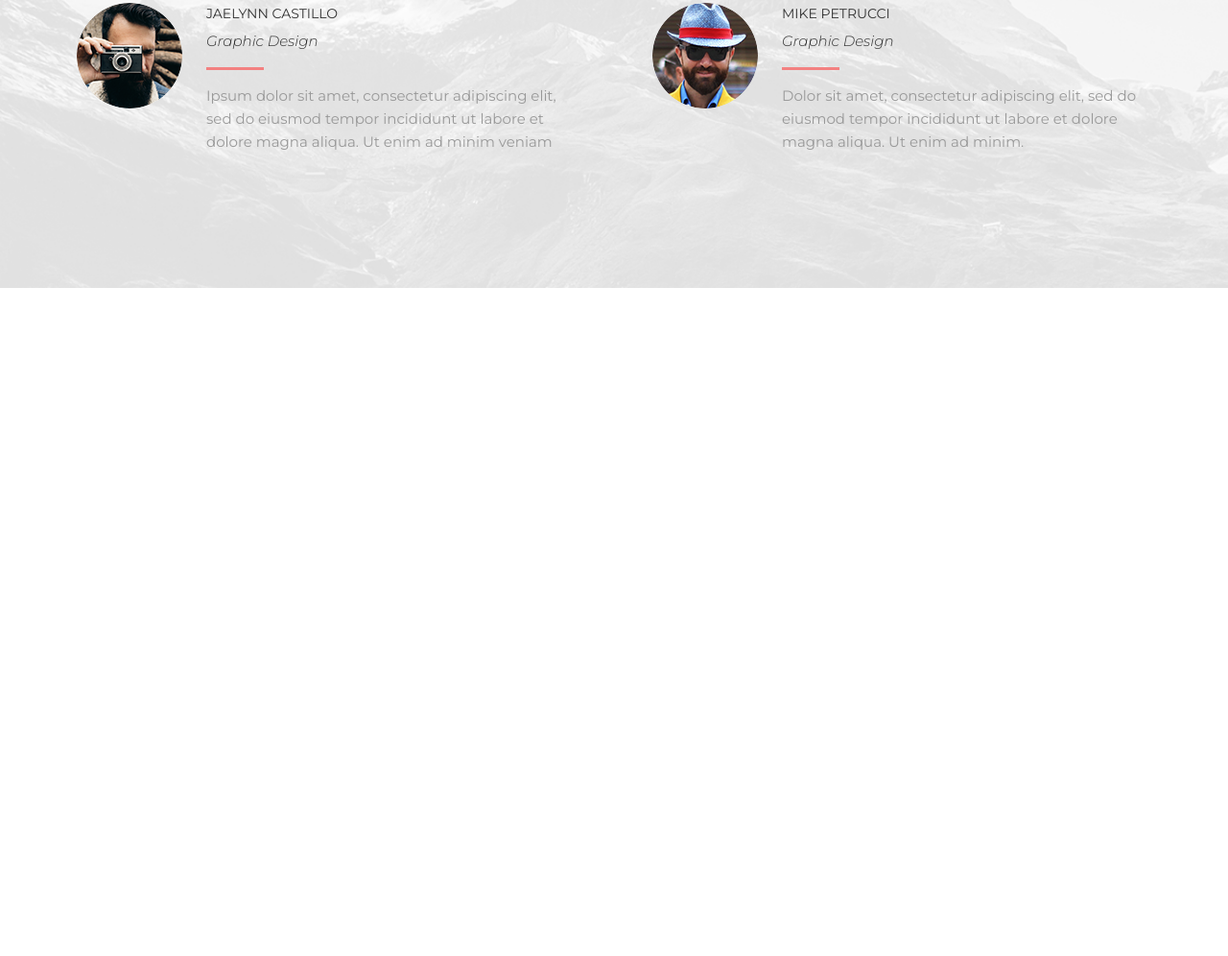
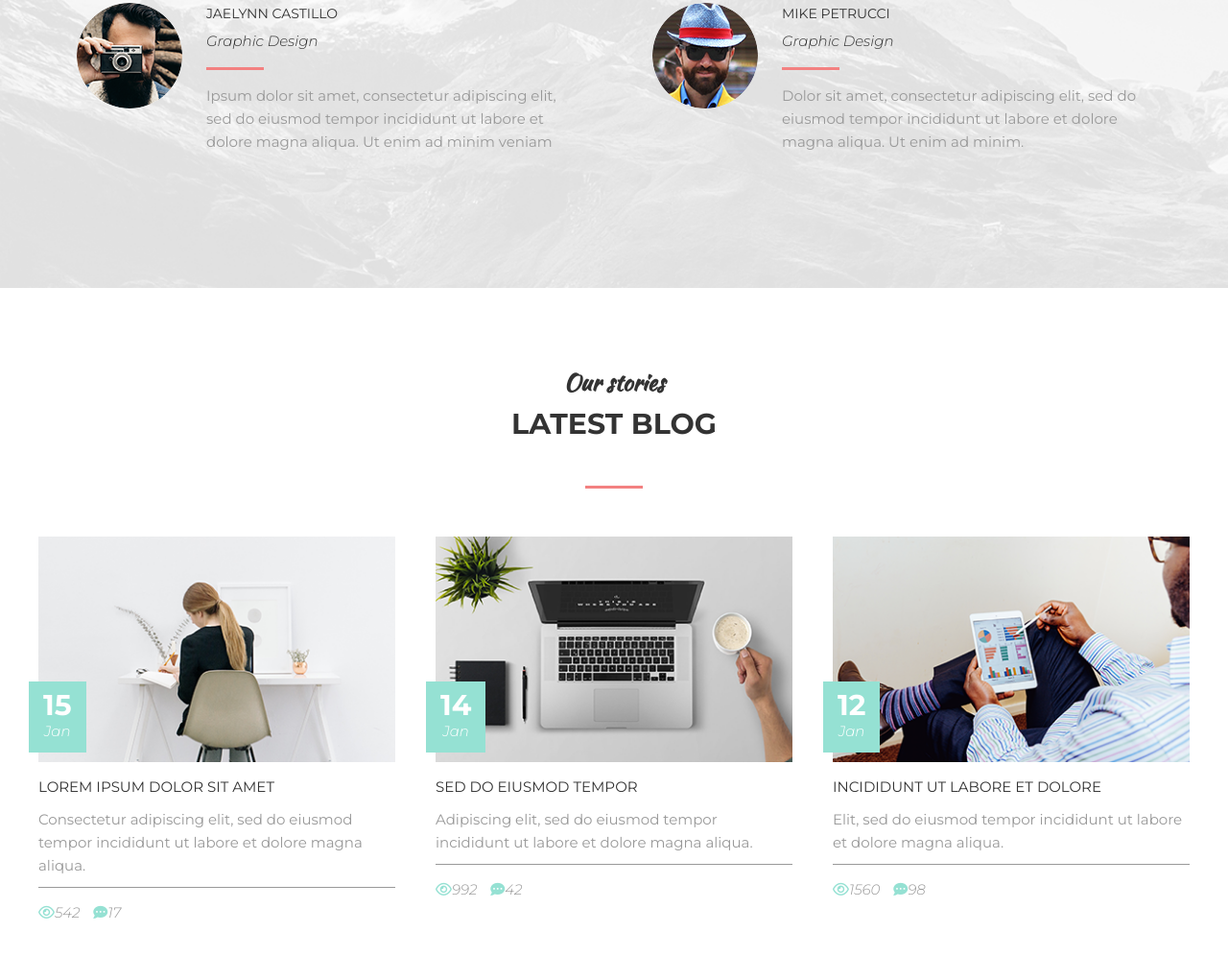
Before and after one commit to OlegWeremyew/WebsiteNumber_1, a website: page src/index.html in a window 1280 px wide. Shown: the part 7618-8614 px from the top of the page at 96% size. Before the commit the page ends 7918 px from the top, so only its background shows below. Drawn offline with Linux system fonts and the light colour scheme.

Commit message:
block "Our stories" completed

```diff
--- a/src/asets/css/style.css
+++ b/src/asets/css/style.css
@@ -777,3 +777,99 @@ hr {
 
     background-color: #f38181;
 }
+
+/* Blog */
+
+.blog {
+    display: flex;
+    justify-content: space-between;
+}
+
+.blog__item {
+    width: 31%;
+}
+
+.blog__header {
+    position: relative;
+    margin-bottom: 14px;
+}
+
+.blog__photo {
+    display: block;
+    max-width: 100%;
+    height: auto;
+}
+
+.blog__data {
+    padding: 10px 15px;
+    background-color: #95e1d3;
+
+    font-style: italic;
+    color: #fff;
+    font-size: 15px;
+    font-weight: 300;
+    text-align: center;
+
+    position: absolute;
+    bottom: 10px;
+    left: -10px;
+    z-index: 1;
+}
+
+.blog__date-day {
+    font-size: 30px;
+    font-weight: 700;
+    font-style: normal;
+    line-height: 1;
+}
+
+.blog__content {
+    margin-bottom: 10px;
+}
+
+.blog__title {
+    margin-bottom: 10px;
+
+    font-size: 15px;
+    color: #333;
+    text-transform: uppercase;
+}
+
+.blog__title a {
+    color: inherit;
+    text-decoration: none;
+}
+
+.blog__title a:hover {
+    text-decoration: underline;
+}
+
+.blog__text {
+    font-size: 15px;
+    color: #999;
+}
+
+.blog__footer {
+    border-top: 1px solid #999;
+    padding-top: 14px;
+
+    font-style: italic;
+    font-size: 15px;
+    font-weight: 300;
+    color: #999;
+
+}
+
+.blog__stat{
+
+}
+
+.blog-stat__item{
+    display: inline-block;
+    vertical-align: top;
+    margin-right: 10px;
+}
+
+.blog-stat__item i {
+    color: #95e1d3;
+}
--- a/src/index.html
+++ b/src/index.html
@@ -620,5 +620,109 @@
 </div>
 
 
+<div class="section section">
+    <div class="container">
+        <div class="section__header">
+            <h3 class="section__suptitle">Our stories</h3>
+            <h2 class="section__title">Latest blog</h2>
+        </div><!--section__header-->
+
+        <div class="blog">
+
+            <div class="blog__item">
+                <div class="blog__header">
+                    <a href="#">
+                        <img class="blog__photo" src="./asets/images/blog/1.png" alt="1">
+                    </a>
+                    <div class="blog__data">
+                        <div class="blog__date-day">15</div>
+                        Jan
+                    </div>
+                </div>
+                <div class="blog__content">
+                    <div class="blog__title">
+                        <a href="#">Lorem ipsum dolor sit amet</a>
+                    </div>
+                    <div class="blog__text">
+                        Consectetur adipiscing elit, sed do eiusmod tempor incididunt ut labore et dolore magna aliqua.
+                    </div>
+                </div>
+                <div class="blog__footer">
+                    <div class="blog__stat">
+                        <span class="blog-stat__item">
+                            <i class="far fa-eye"></i>542
+                        </span>
+                        <span class="blog-stat__item">
+                           <i class="fas fa-comment-dots"></i>17
+                        </span>
+                    </div>
+                </div>
+            </div><!--blog__item-->
+
+            <div class="blog__item">
+                <div class="blog__header">
+                    <a href="#">
+                        <img class="blog__photo" src="./asets/images/blog/2.png" alt="2">
+                    </a>
+                    <div class="blog__data">
+                        <div class="blog__date-day">14</div>
+                        Jan
+                    </div>
+                </div>
+                <div class="blog__content">
+                    <div class="blog__title">
+                        <a href="#">sed do eiusmod tempor</a>
+                    </div>
+                    <div class="blog__text">
+                        Adipiscing elit, sed do eiusmod tempor incididunt ut labore et dolore magna aliqua.
+                    </div>
+                </div>
+                <div class="blog__footer">
+                    <div class="blog__stat">
+                        <span class="blog-stat__item">
+                            <i class="far fa-eye"></i>992
+                        </span>
+                        <span class="blog-stat__item">
+                           <i class="fas fa-comment-dots"></i>42
+                        </span>
+                    </div>
+                </div>
+            </div><!--blog__item-->
+
+            <div class="blog__item">
+                <div class="blog__header">
+                    <a href="#">
+                        <img class="blog__photo" src="./asets/images/blog/3.png" alt="3">
+                    </a>
+                    <div class="blog__data">
+                        <div class="blog__date-day">12</div>
+                        Jan
+                    </div>
+                </div>
+                <div class="blog__content">
+                    <div class="blog__title">
+                        <a href="#">incididunt ut labore et dolore</a>
+                    </div>
+                    <div class="blog__text">
+                        Elit, sed do eiusmod tempor incididunt ut labore et dolore magna aliqua.
+                    </div>
+                </div>
+                <div class="blog__footer">
+                    <div class="blog__stat">
+                        <span class="blog-stat__item">
+                            <i class="far fa-eye"></i>1560
+                        </span>
+                        <span class="blog-stat__item">
+                           <i class="fas fa-comment-dots"></i>98
+                        </span>
+                    </div>
+                </div>
+            </div><!--blog__item-->
+
+        </div><!--blog-->
+
+    </div><!--container-->
+</div>
+
 </body>
 </html>
```
Also changed, not shown: src/asets/images/blog/1.png (added), src/asets/images/blog/2.png (added), src/asets/images/blog/3.png (added).
